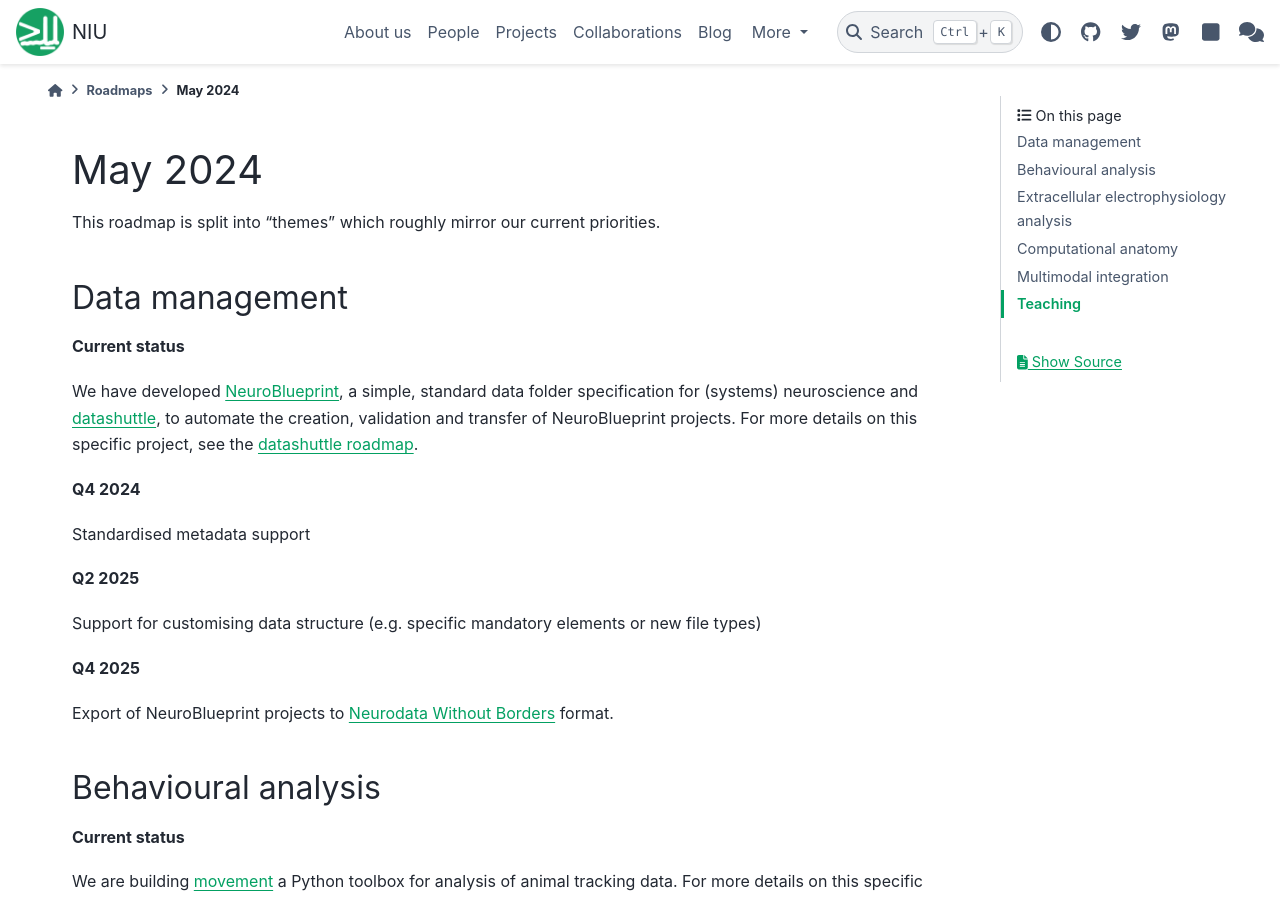
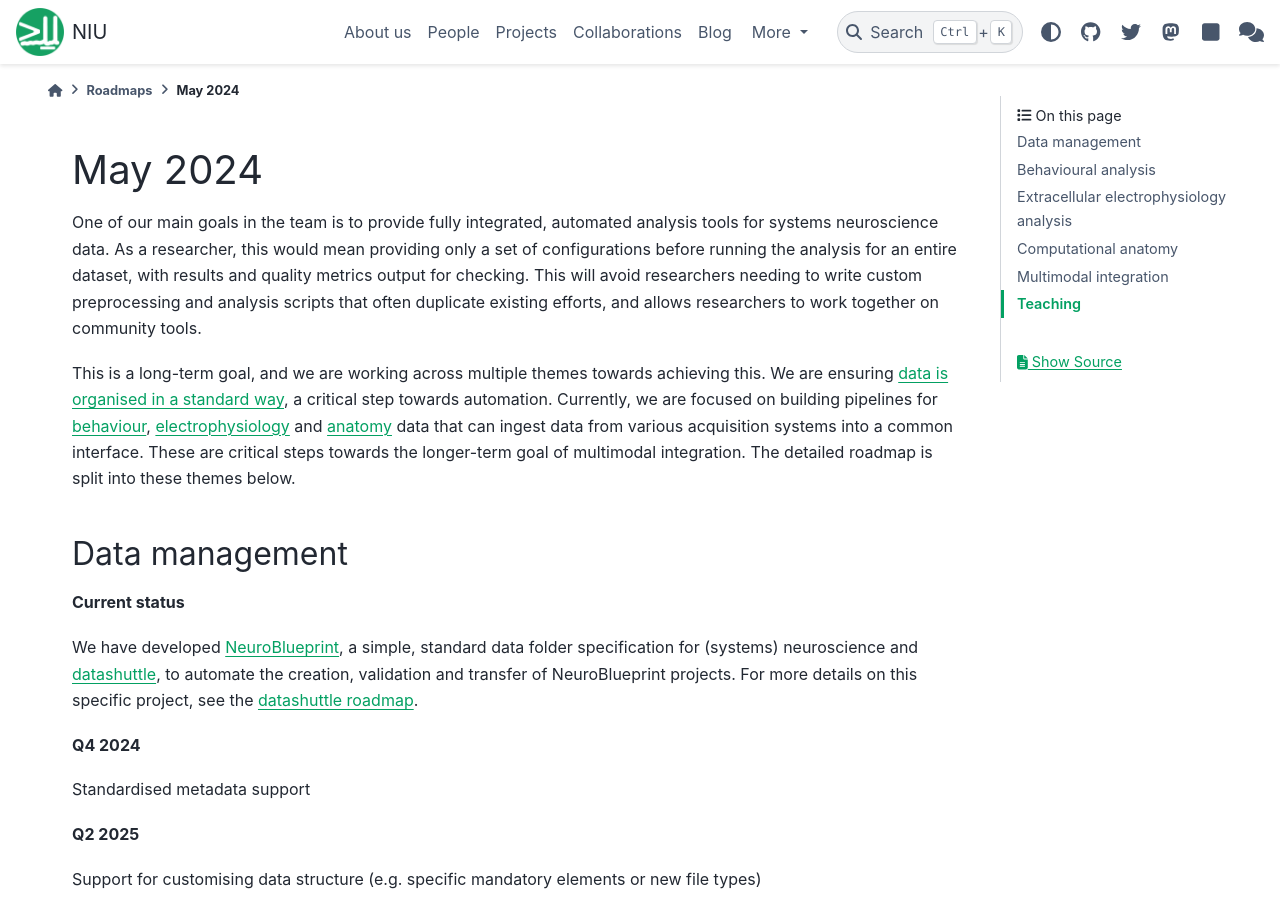
Before and after one commit to neuroinformatics-unit/neuroinformatics-unit.github.io, a Sphinx documentation site: the page built from docs/source/roadmaps/may-2024.md, in a window 1280 px wide and 900 px high. Built offline with Sphinx 7.4.7 and the PyData theme 0.15.4, drawn with Linux system fonts in a browser that asks for light colours.

Commit message:
Add roadmap entry paragraph

```diff
--- a/docs/source/conf.py
+++ b/docs/source/conf.py
@@ -61,7 +61,7 @@ myst_enable_extensions = [
     "substitution",
     "tasklist",
 ]
-# Automatically add achors to markdown headings
+# Automatically add anchors to markdown headings
 myst_heading_anchors = 3
 
 # Add any paths that contain templates here, relative to this directory.
--- a/docs/source/roadmaps/may-2024.md
+++ b/docs/source/roadmaps/may-2024.md
@@ -1,6 +1,18 @@
 # May 2024
-This roadmap is split into "themes" which roughly mirror our current priorities.
 
+One of our main goals in the team is to provide fully integrated, automated analysis tools for systems neuroscience
+data. As a researcher, this would mean providing only a set of configurations before running the analysis for an entire
+dataset, with results and quality metrics output for checking. This will avoid researchers needing to write
+custom preprocessing and analysis scripts that often duplicate existing efforts, and allows researchers to work
+together on community tools.
+
+This is a long-term goal, and we are working across multiple themes towards achieving this. We are ensuring [data is
+organised in a standard way](data_management), a critical step towards automation. Currently, we are focused on
+building pipelines for [behaviour](behaviour), [electrophysiology](electrophysiology) and [anatomy](anatomy) data that
+can ingest data from various acquisition systems into a common interface. These are critical steps towards the
+longer-term goal of multimodal integration. The detailed roadmap is split into these themes below.
+
+(data_management)=
 ## Data management
 **Current status**
 
@@ -21,6 +33,7 @@ Support for customising data structure (e.g. specific mandatory elements or new
 
 Export of NeuroBlueprint projects to [Neurodata Without Borders](https://www.nwb.org/) format.
 
+(behaviour)=
 ## Behavioural analysis
 **Current status**
 
@@ -38,6 +51,7 @@ data. For more details on this specific project, see the [movement roadmap](http
 - A common interface to prevalent pose estimation tools, and other machine-learning based object detection methods
 - A common interface to methods for behavioural segmentation and classification
 
+(electrophysiology)=
 ## Extracellular electrophysiology analysis
 **Current status**
 
@@ -52,6 +66,7 @@ electrophysiology analysis. For more details on this specific project, see the
 - Support for single experiments and complex multi-animal, multi-session datasets
   (by reading and writing to [NeuroBlueprint](https://neuroblueprint.neuroinformatics.dev/) format)
 
+(anatomy)=
 ## Computational anatomy
 **Current status**
 
```
